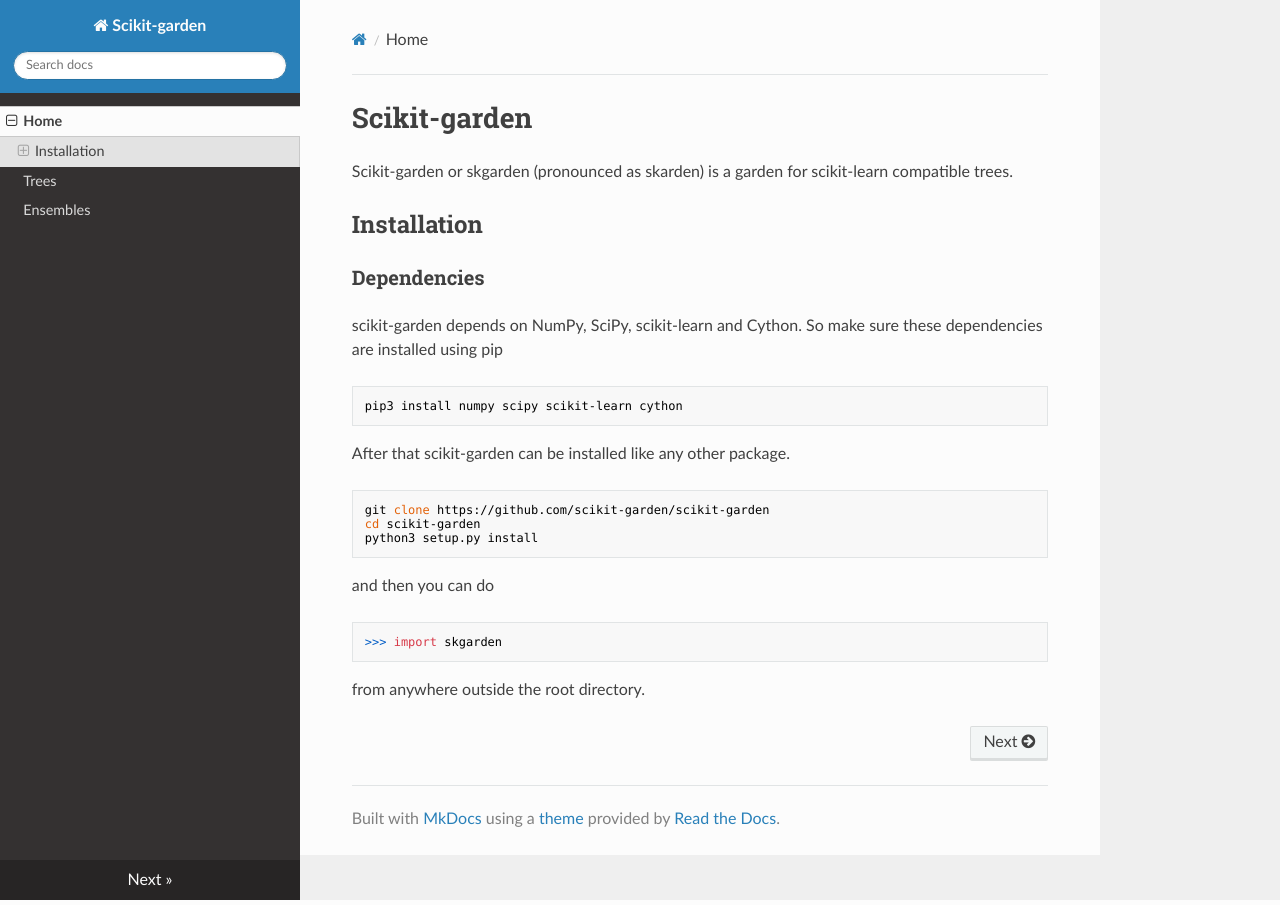
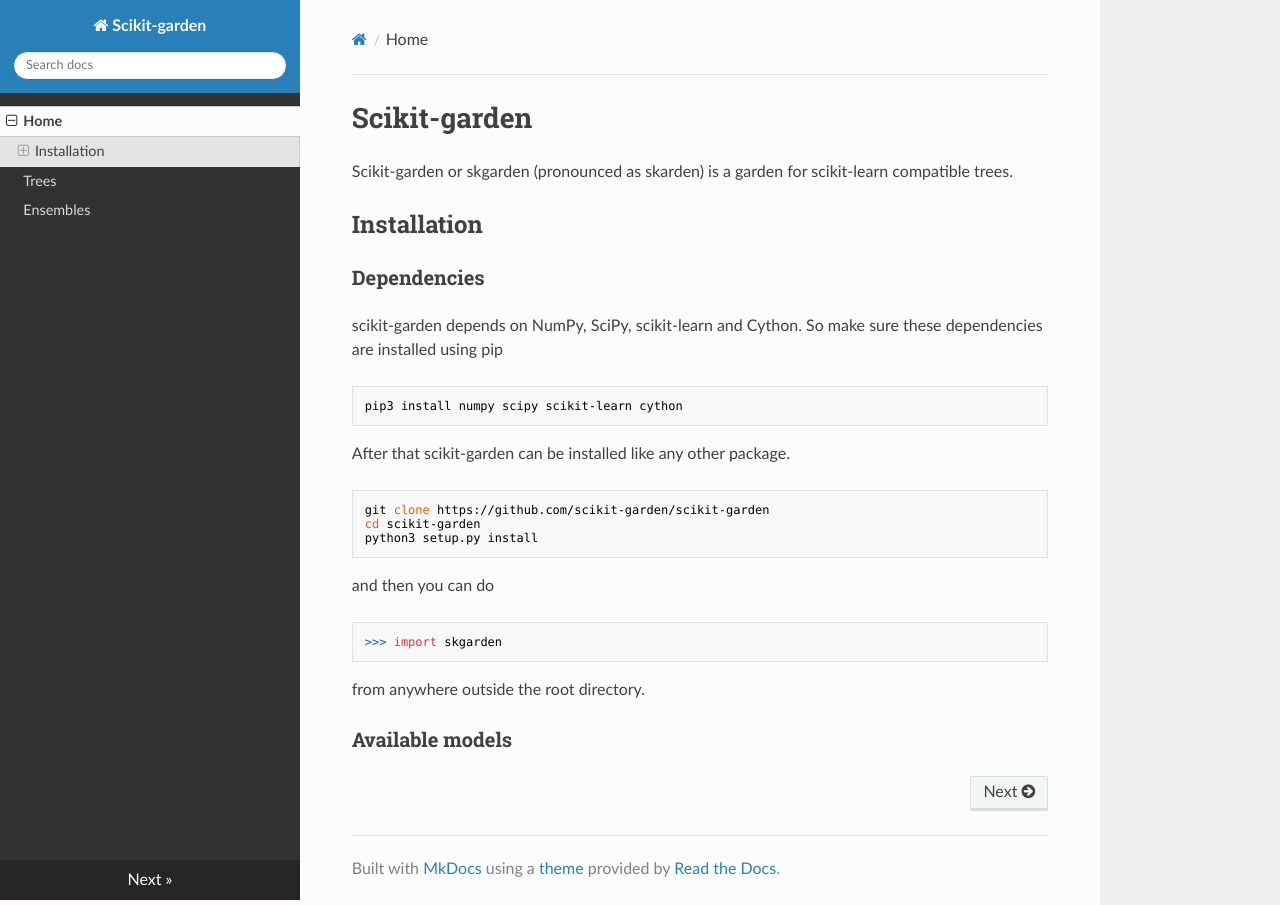
Before and after one commit to scikit-garden/scikit-garden, an MkDocs documentation site: the page built from docs/index.md, in a window 1280 px wide. Built offline with MkDocs 1.6.1, drawn with Linux system fonts in a browser that asks for light colours; nearby versions of some CDN libraries; old or Windows-style settings are respelled for this version of MkDocs.

Commit message:
Cosmetic

````diff
--- a/docs/index.md
+++ b/docs/index.md
@@ -27,3 +27,5 @@
 ```
 
 from anywhere outside the root directory.
+
+### Available models
````
